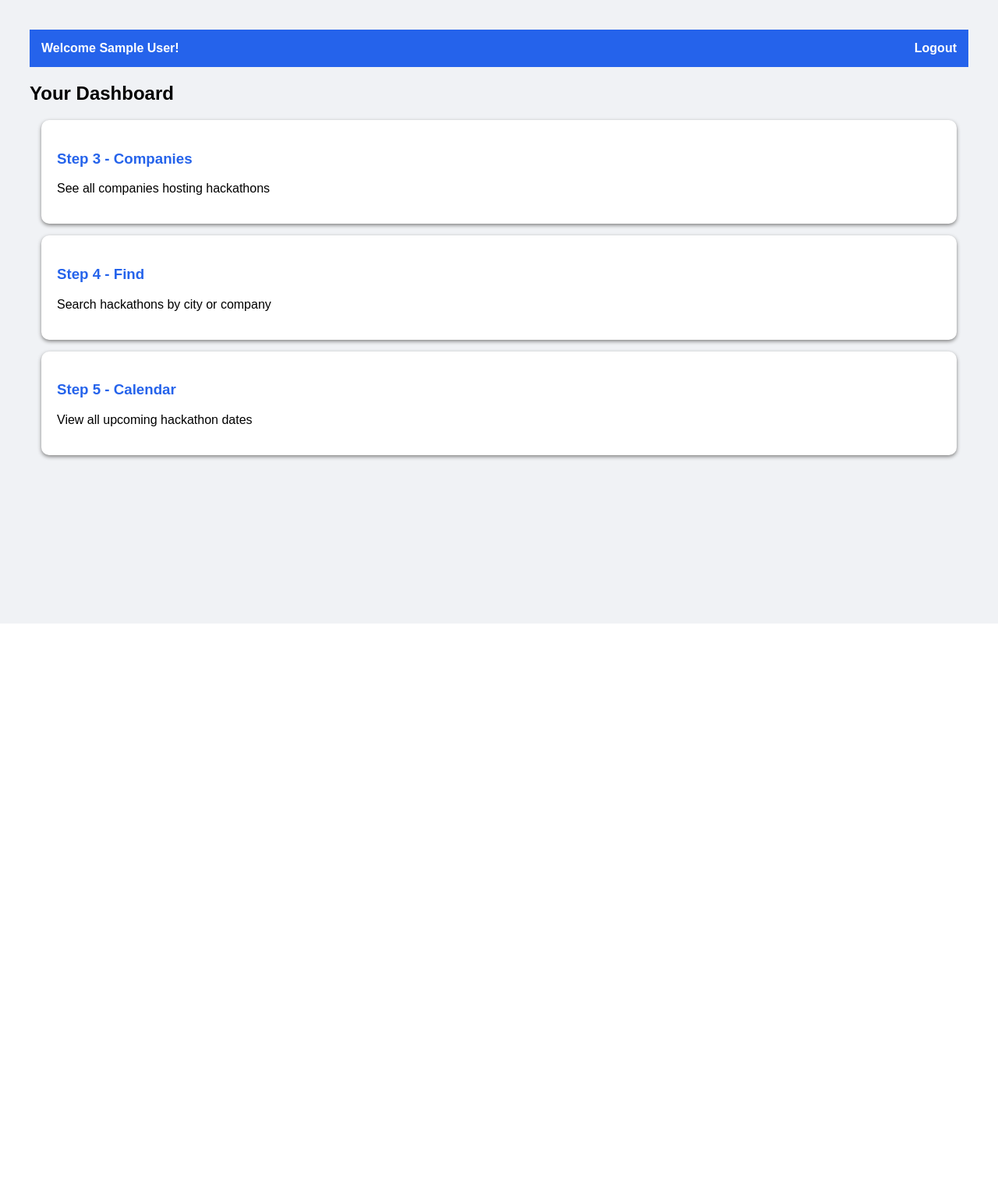
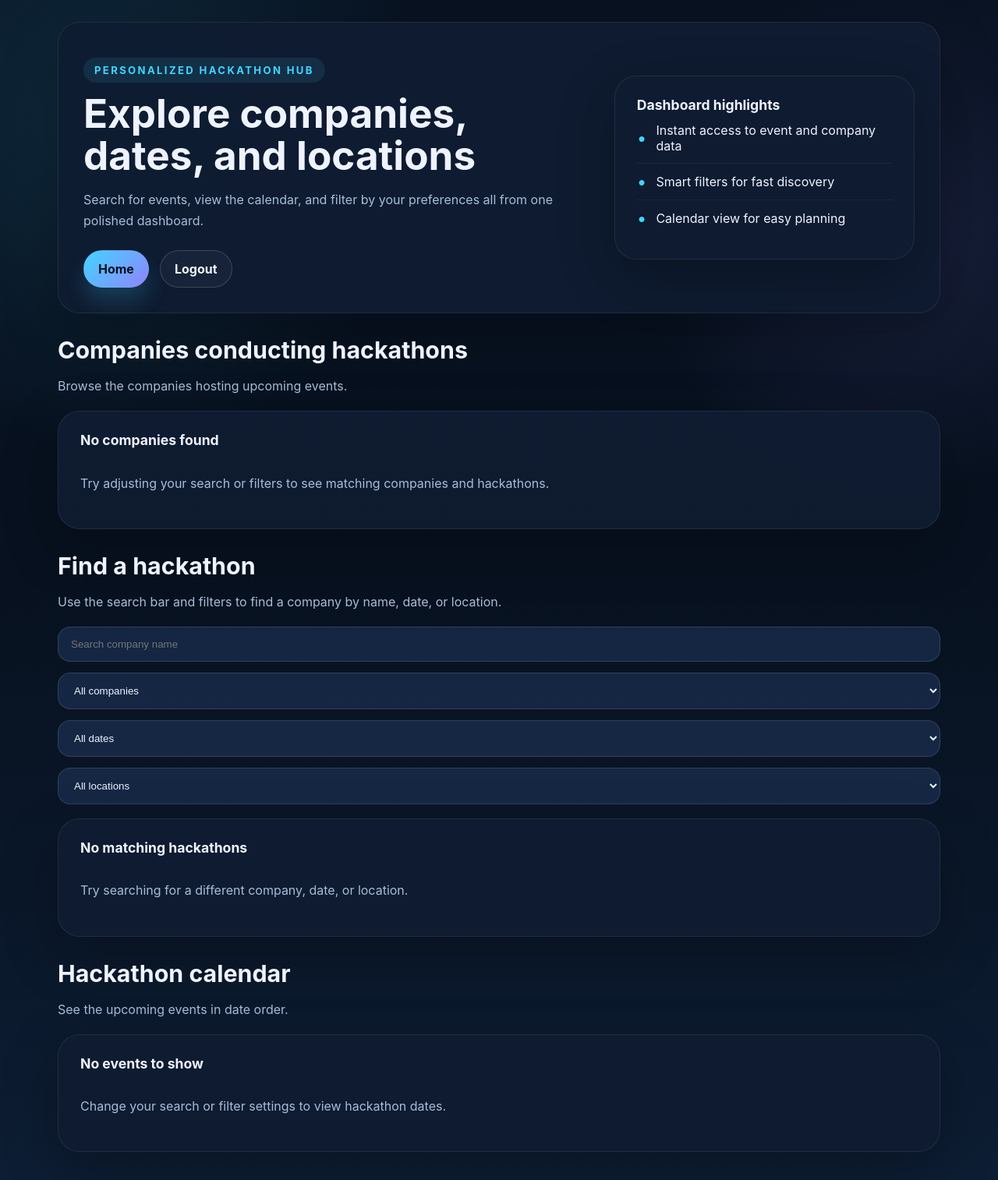
Before and after one commit to mudavathlalitha916/hack---tracker, a Flask app: page /dashboard in a window 1280 px wide. Shown: the whole page at 78% size. Before the commit the page ends 800 px from the top, so only its background shows below. Run offline with Flask 3, Linux system fonts and the light colour scheme; the visitor is signed in with stand-in values (Sample User, id 1).

Commit message:
Redesign dashboard layout and improve user interface
The dashboard layout has been completely redesigned with a new structure, improved navigation, and enhanced styling for better user experience.

```diff
--- a/templates/dashboard.html
+++ b/templates/dashboard.html
@@ -1,21 +1,71 @@
 <!DOCTYPE html>
-<html>
-<head><title>Dashboard</title>
-<style>
-body{font-family:Arial;padding:30px;background:#f0f2f5}
-.navbar{background:#2563eb;padding:15px;color:white;display:flex;justify-content:space-between}
-.card{background:white;padding:20px;margin:15px;border-radius:10px;box-shadow:0 2px 5px gray}
-a{text-decoration:none;color:#2563eb;font-weight:bold}
-</style>
-</head>
-<body>
-<div class="navbar">
-    <b>Welcome {{ name }}!</b>
-    <a href="/logout" style="color:white">Logout</a>
-</div>
-<h2>Your Dashboard</h2>
-<div class="card"><h3><a href="/step3">Step 3 - Companies </a></h3><p>See all companies hosting hackathons</p></div>
-<div class="card"><h3><a href="/step4">Step 4 - Find </a></h3><p>Search hackathons by city or company</p></div>
-<div class="card"><h3><a href="/step5">Step 5 - Calendar </a></h3><p>View all upcoming hackathon dates</p></div>
-</body>
+<html lang="en">
+  <head>
+    <meta charset="UTF-8" />
+    <meta name="viewport" content="width=device-width, initial-scale=1.0" />
+    <title>Dashboard | Hackathon Tracker</title>
+    <link rel="stylesheet" href="/static/styles.css" />
+  </head>
+  <body>
+    <div class="page-shell">
+      <header class="hero compact-hero" style="padding: 32px;">
+        <div>
+          <p class="eyebrow">Personalized hackathon hub</p>
+          <h1>Explore companies, dates, and locations</h1>
+          <p class="hero-text">Search for events, view the calendar, and filter by your preferences all from one polished dashboard.</p>
+          <div class="hero-actions">
+            <a class="btn primary" href="/">Home</a>
+            <a class="btn secondary" href="/login">Logout</a>
+          </div>
+        </div>
+        <div class="hero-card">
+          <h3>Dashboard highlights</h3>
+          <ul>
+            <li>Instant access to event and company data</li>
+            <li>Smart filters for fast discovery</li>
+            <li>Calendar view for easy planning</li>
+          </ul>
+        </div>
+      </header>
+
+      <main>
+        <section class="section">
+          <div class="section-heading">
+            <h2>Companies conducting hackathons</h2>
+            <p>Browse the companies hosting upcoming events.</p>
+          </div>
+          <div class="card-grid" id="companyGrid"></div>
+        </section>
+
+        <section class="section">
+          <div class="section-heading">
+            <h2>Find a hackathon</h2>
+            <p>Use the search bar and filters to find a company by name, date, or location.</p>
+          </div>
+          <div class="toolbar">
+            <input id="companySearch" type="text" placeholder="Search company name" />
+            <select id="companyFilter">
+              <option value="all">All companies</option>
+            </select>
+            <select id="dateFilter">
+              <option value="all">All dates</option>
+            </select>
+            <select id="locationFilter">
+              <option value="all">All locations</option>
+            </select>
+          </div>
+          <div class="card-grid" id="hackathonGrid"></div>
+        </section>
+
+        <section class="section">
+          <div class="section-heading">
+            <h2>Hackathon calendar</h2>
+            <p>See the upcoming events in date order.</p>
+          </div>
+          <div class="calendar-grid" id="calendarGrid"></div>
+        </section>
+      </main>
+    </div>
+    <script src="/static/app.js"></script>
+  </body>
 </html>
```
